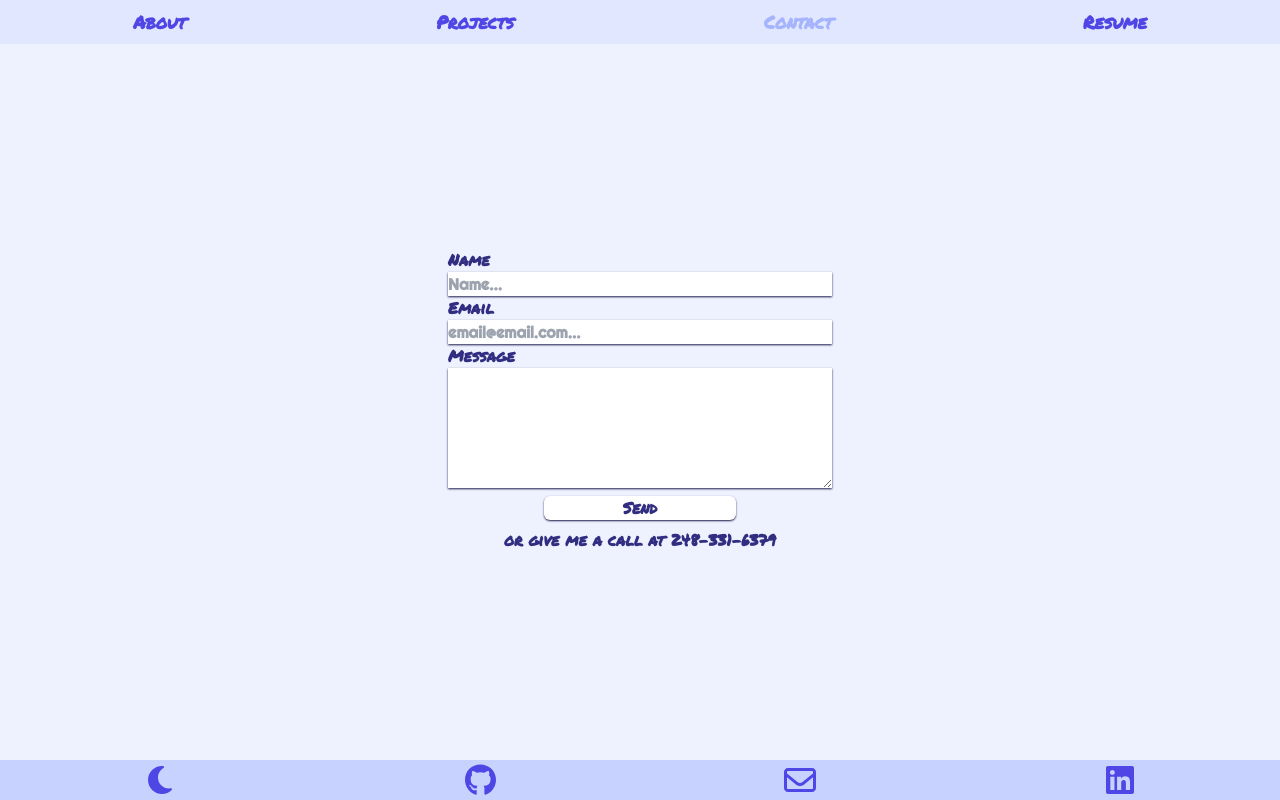
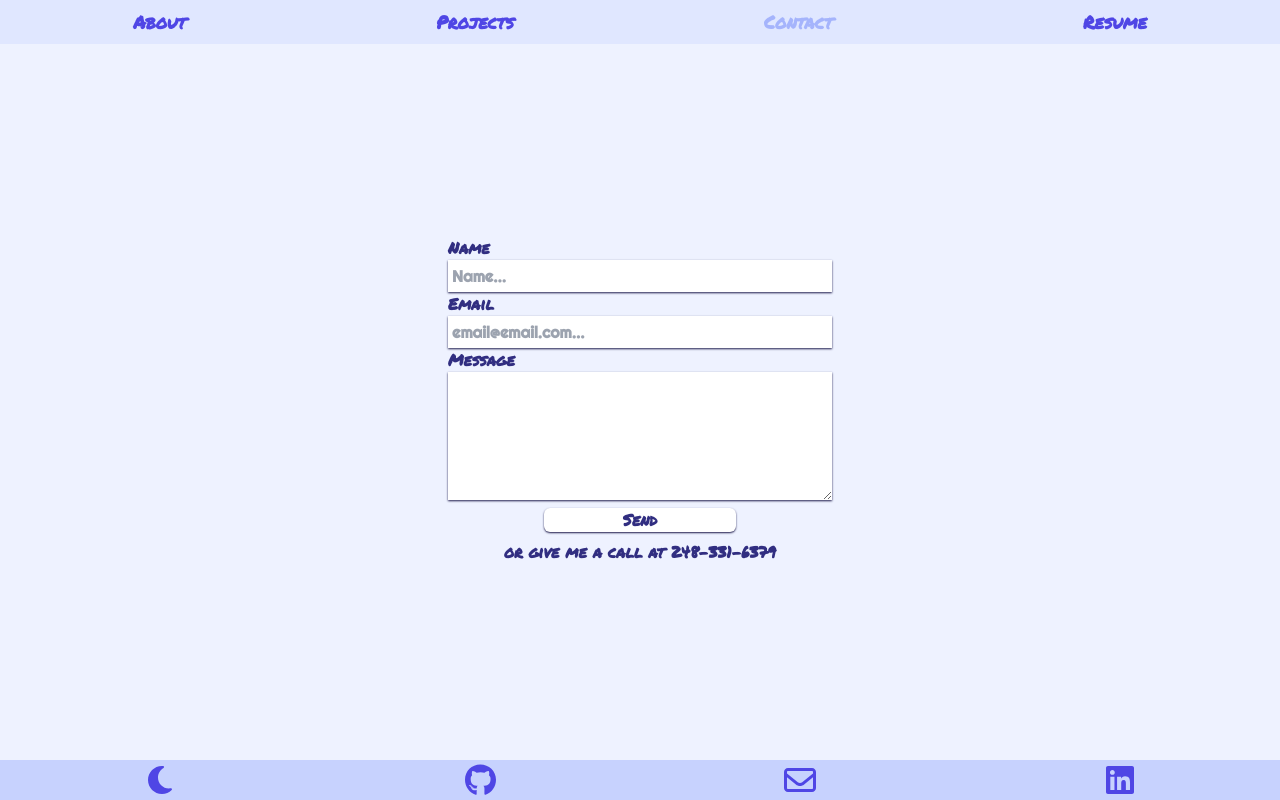
Before and after one commit to scicluna/portfolio, a React (Vite) app: page / in a window 1280 px wide. Both pictures are taken after a click on the button "Contact". Built offline with nearby package versions, Linux system fonts and the light colour scheme.

Commit message:
done for now, some padding to the contacts list

```diff
--- a/src/components/Contacts.jsx
+++ b/src/components/Contacts.jsx
@@ -3,11 +3,11 @@ export default function Contacts() {
         <section className="flex flex-col items-center justify-center h-full" >
             <form className="flex flex-col w-96 max-w-full" action="https://formsubmit.co/sciclunajl@gmail.com" method='POST' >
                 <label htmlFor="name" className="text-indigo-900">Name</label>
-                <input name="name" type="text" id="name" required placeholder="Name..." className="shadow-sm shadow-indigo-950 righteous" />
+                <input name="name" type="text" id="name" required placeholder="Name..." className="p-1 shadow-sm shadow-indigo-950 righteous" />
                 <label htmlFor="email" className="text-indigo-900">Email</label>
-                <input name="email" type="email" id="email" required placeholder="email@email.com..." className="shadow-sm shadow-indigo-950 righteous" />
+                <input name="email" type="email" id="email" required placeholder="email@email.com..." className="p-1 shadow-sm shadow-indigo-950 righteous" />
                 <label htmlFor="message" className="text-indigo-900">Message</label>
-                <textarea name="message" id="message" rows="5" required className="shadow-sm shadow-indigo-950 righteous" />
+                <textarea name="message" id="message" rows="5" required className="p-1 shadow-sm shadow-indigo-950 righteous" />
                 <button type="submit" className="text-indigo-900 bg-white w-1/2 self-center mt-2 rounded-md shadow-sm shadow-indigo-950 hover:bg-indigo-500 transition-all duration-200 ease-in">Send</button>
             </form>
             <div>
```
